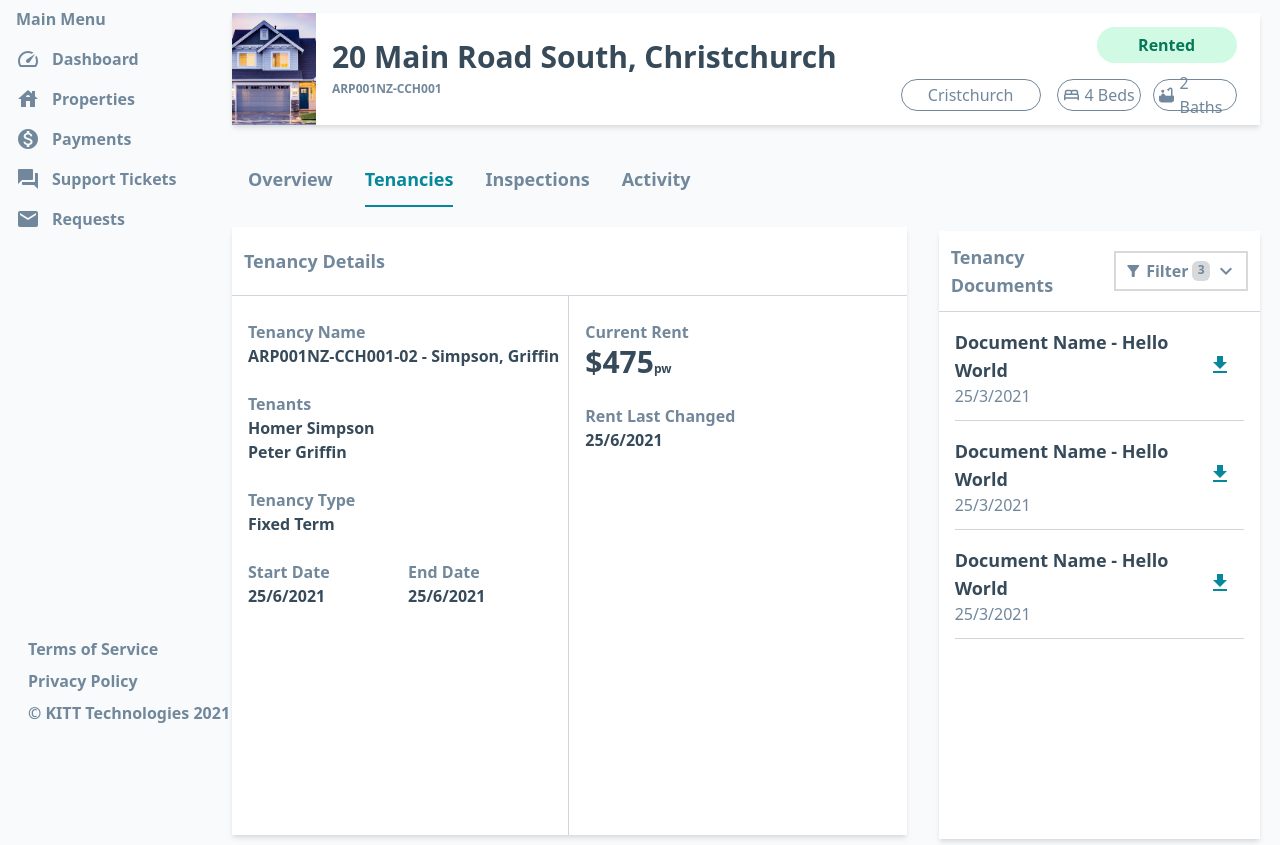
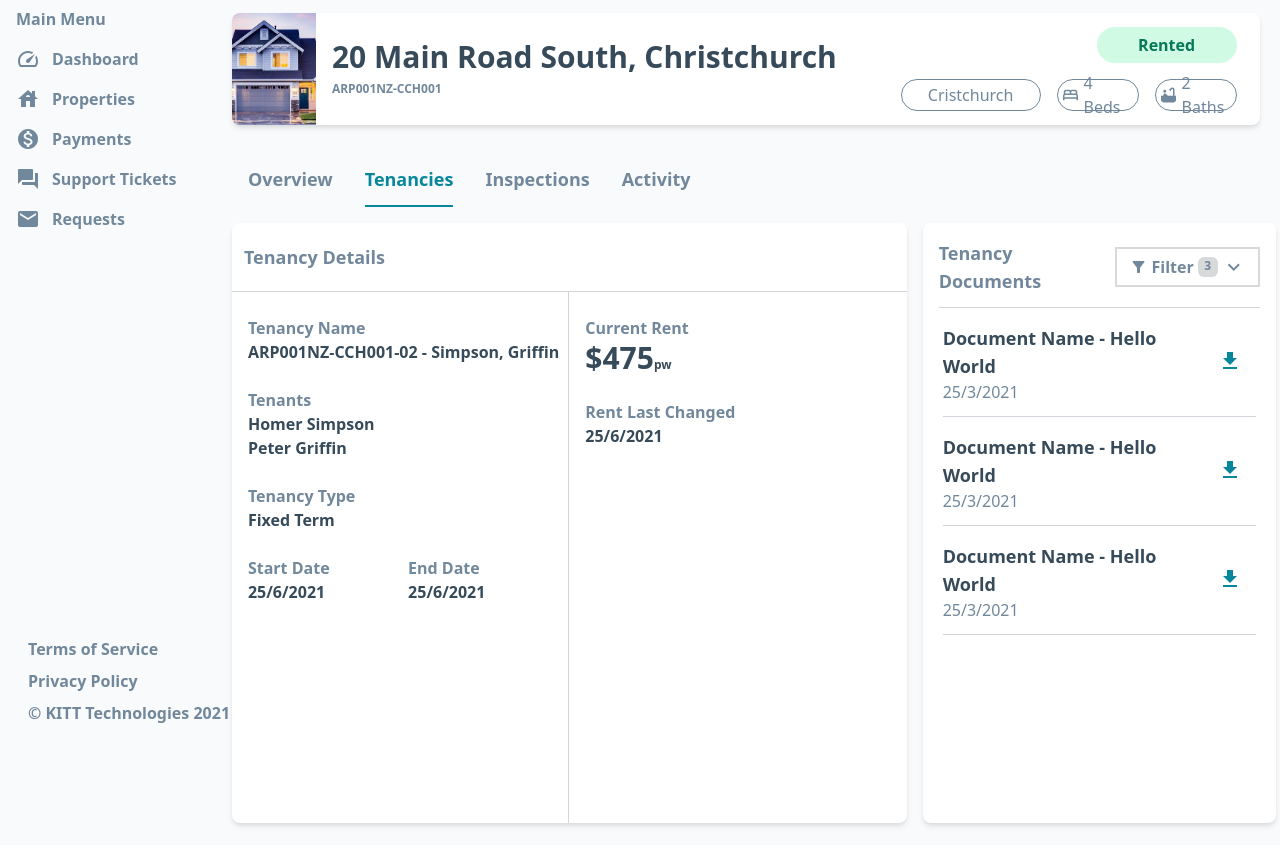
Before and after one commit to ranaharoon3222/james_app, a website: page src/index.html in a window 1280 px wide. Shown: the part 59-904 px from the top of the page. Drawn offline with Linux system fonts and the light colour scheme; files whose address does not match are found by name.

Commit message:
fixed styling

```diff
--- a/src/index.html
+++ b/src/index.html
@@ -139,7 +139,7 @@
     <!-- Start Main Content -->
     <div class="w-full mx-5">
       <!-- property section -->
-      <div class="flex flex-wrap items-center overflow-hidden bg-white shadow-md xl:pr-5">
+      <div class="flex flex-wrap items-center overflow-hidden bg-white rounded-lg shadow-md xl:pr-5">
         <div class="w-full overflow-hidden xl:w-1/12">
           <!-- Column Content -->
           <div class="">
@@ -155,15 +155,15 @@
           <span class="text-xs font-semibold uppercase text-secondary">ARP001NZ-CCH001</span>
         </div>
 
-        <div class="w-full p-1 md:p-4 xl:w-1/3 xl:p-0">
+        <div class="w-full px-4 py-4 md:p-4 xl:w-1/3 xl:p-0 ">
           <!-- Column Content -->
           <span
-            class="xl:ml-auto px-11 w-full flex items-center justify-center max-w-[140px] font-bold text-green-700 bg-green-100 rounded-3xl h-9">Rented</span>
+            class="xl:ml-auto xl:px-11 px-2  w-full flex items-center justify-center max-w-[140px] font-bold text-green-700 bg-green-100 rounded-3xl h-9">Rented</span>
           <div class="flex mt-4 xl:justify-end">
             <span
-              class="px-3 md:px-11 w-full flex items-center justify-center max-w-[140px] font-medium text-secondary rounded-3xl h-8 border border-secondary mr-4 ">Cristchurch</span>
+              class="px-3 xl:px-11 w-full flex items-center justify-center max-w-[140px] font-medium text-secondary rounded-3xl h-8 border border-secondary mr-1 xl:mr-4 ">Cristchurch</span>
             <span
-              class="px-1 w-full flex items-center justify-center max-w-[100px] font-medium text-secondary rounded-3xl h-8 border border-secondary mr-3">
+              class="px-1 w-full flex items-center justify-center max-w-[100px] font-medium text-secondary rounded-3xl h-8 border border-secondary mr-1 xl:mr-4">
               <span class="mr-1 text-lg material-icons">
                 bed
               </span> 4 Beds</span>
@@ -188,8 +188,8 @@
 
       <!-- Tab 1 -->
       <div class="flex flex-wrap xl:-mx-4">
-        <div class="w-full my-4 xl:px-4 xl:w-2/3 xl:my-1">
-          <div class="bg-white overflow-hidden shadow-md xl:min-h-[600px]  h-full ">
+        <div class="w-full my-4 xl:px-4 xl:w-2/3 xl:my-0">
+          <div class="bg-white overflow-hidden shadow-md xl:min-h-[600px] rounded-lg pb-3  h-full ">
             <h1 class="py-5 px-3 text-lg font-bold border-b-[1px] border-gray-300 text-secondary">Tenancy Details</h1>
             <div class="flex flex-wrap px-4 overflow-hidden xl:h-full ">
 
@@ -240,10 +240,10 @@
           </div>
         </div>
 
-        <div class="w-full my-4 xl:my-1 xl:px-4 xl:w-1/3 ">
+        <div class="w-full px-3 my-4 bg-white rounded-lg shadow-md xl:my-0 xl:px-4 xl:w-1/3">
           <!-- Column Content -->
-          <div class="bg-white shadow-md xl:my-1 xl:min-h-[600px] mb-5 h-full overflow-hidden ">
-            <div class="flex py-3 px-3 items-center border-b-[1px] border-gray-300  flex-wrap ">
+          <div class="pb-3 mb-5 overflow-hidden xl:mb-0 xl:my-1">
+            <div class="flex py-3  items-center border-b-[1px] border-gray-300    flex-wrap ">
               <div class="w-[55%]">
                 <h1 class="text-lg font-bold text-secondary">Tenancy Documents</h1>
               </div>
@@ -266,7 +266,7 @@
               </div>
             </div>
 
-            <div class="mx-4 pb-3 pt-4 border-b-[1px] border-gray-300 flex overflow-hidden items-center">
+            <div class="mx-1 pb-3 pt-4 border-b-[1px] border-gray-300 flex overflow-hidden items-center">
               <div class="w-10/12">
                 <h1 class="text-xs font-bold xl:text-lg text-secondary-focus">Document Name - Hello World</h1>
                 <span class="text-xs text-secondary xl:text-base">25/3/2021</span>
@@ -277,7 +277,7 @@
                 </span>
               </div>
             </div>
-            <div class="mx-4 pb-3 pt-4 border-b-[1px] border-gray-300 flex overflow-hidden items-center">
+            <div class="mx-1 pb-3 pt-4 border-b-[1px] border-gray-300 flex overflow-hidden items-center">
               <div class="w-10/12">
                 <h1 class="text-xs font-bold xl:text-lg text-secondary-focus">Document Name - Hello World</h1>
                 <span class="text-xs text-secondary xl:text-base">25/3/2021</span>
@@ -288,7 +288,7 @@
                 </span>
               </div>
             </div>
-            <div class="mx-4 pb-3 pt-4 border-b-[1px] border-gray-300 flex overflow-hidden items-center">
+            <div class="mx-1 pb-3 pt-4 border-b-[1px] border-gray-300 flex overflow-hidden items-center">
               <div class="w-10/12">
                 <h1 class="text-xs font-bold xl:text-lg text-secondary-focus">Document Name - Hello World</h1>
                 <span class="text-xs text-secondary xl:text-base">25/3/2021</span>
```
Also changed, not shown: src/assets/css/tailwind.css.
